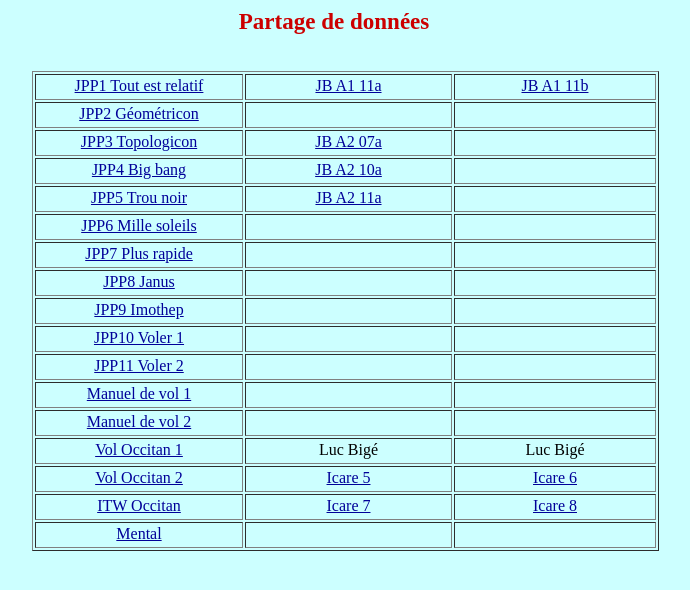
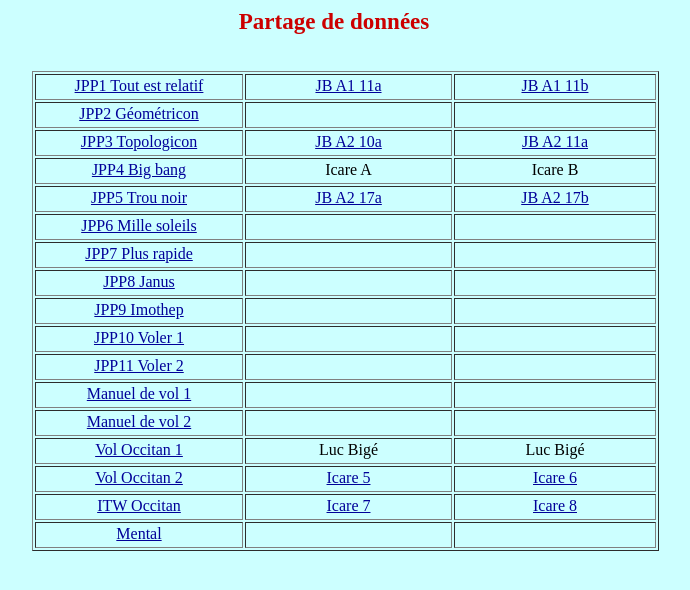
Before and after one commit to Prophil17/data-Partage, a plain HTML site: page index.htm in a window 1280 px wide. Shown: the whole page, without its empty margins (43-733 px from the left). Drawn offline with Linux system fonts and the light colour scheme.

Commit message:
Add files via upload

```diff
--- a/index.htm
+++ b/index.htm
@@ -1,5 +1,6 @@
 <!DOCTYPE html PUBLIC "-//W3C//DTD HTML 4.01//EN" "http://www.w3.org/TR/html4/strict.dtd">
 <html lang="fr-fr"><head>
+
 
 
 
@@ -60,8 +61,8 @@
     <tr>
       <td style="vertical-align: top; text-align: center; width: 202px;"><a href="TOPOLOGICON.pdf">JPP3 Topologicon</a>
       </td><td style="vertical-align: top; width: 201px; text-align: center;">
-      <a href="07-LE%20MOI%20ET%20L%27EGO-A.mp3">JB A2 07a</a></td><td style="vertical-align: top; width: 196px; text-align: center;"><a href="11-LES%20MECANISMES%20REVELATEURS-B.mp3">
-</a><br>
+      <a href="10-LES%20COULISSES%20DE%20L%27AME-A.mp3">JB A2 10a</a></td><td style="vertical-align: top; width: 196px; text-align: center;"><a href="11-LES%20MECANISMES%20REVELATEURS-B.mp3">
+</a><a href="11-LES%20MECANISMES%20REVELATEURS-A.mp3">JB A2 11a</a>
 </td>
 
 
@@ -70,16 +71,16 @@
       <td style="vertical-align: top; text-align: center; width: 202px;">
       <a href="BIG%20BANG.pdf">JPP4 Big bang</a><br>
 </td><td style="vertical-align: top; width: 201px; text-align: center;">
-      <a href="10-LES%20COULISSES%20DE%20L%27AME-A.mp3">JB A2 10a</a></td><td style="vertical-align: top; width: 196px; text-align: center;">
-      <br>
+      Icare A<br>
+</td><td style="vertical-align: top; width: 196px; text-align: center;">
+      Icare B<br>
 </td>
 
 
     </tr>
     <tr>
       <td style="vertical-align: top; text-align: center; width: 202px;"><a href="TROU%20NOIR.pdf">JPP5 Trou noir</a><br>
-      </td><td style="vertical-align: top; width: 201px; text-align: center;"><a href="11-LES%20MECANISMES%20REVELATEURS-A.mp3">JB A2 11a</a>
-</td><td style="vertical-align: top; width: 196px; text-align: center;"><br>
+      </td><td style="vertical-align: top; width: 201px; text-align: center;"><a href="17-LE%20COMPLEXE%20D%27ICARE-A.mp3">JB A2 17a</a></td><td style="vertical-align: top; width: 196px; text-align: center;"><a href="17-LE%20COMPLEXE%20D%27ICARE-B.mp3">JB A2 17b</a>
 </td>
 
 
```
